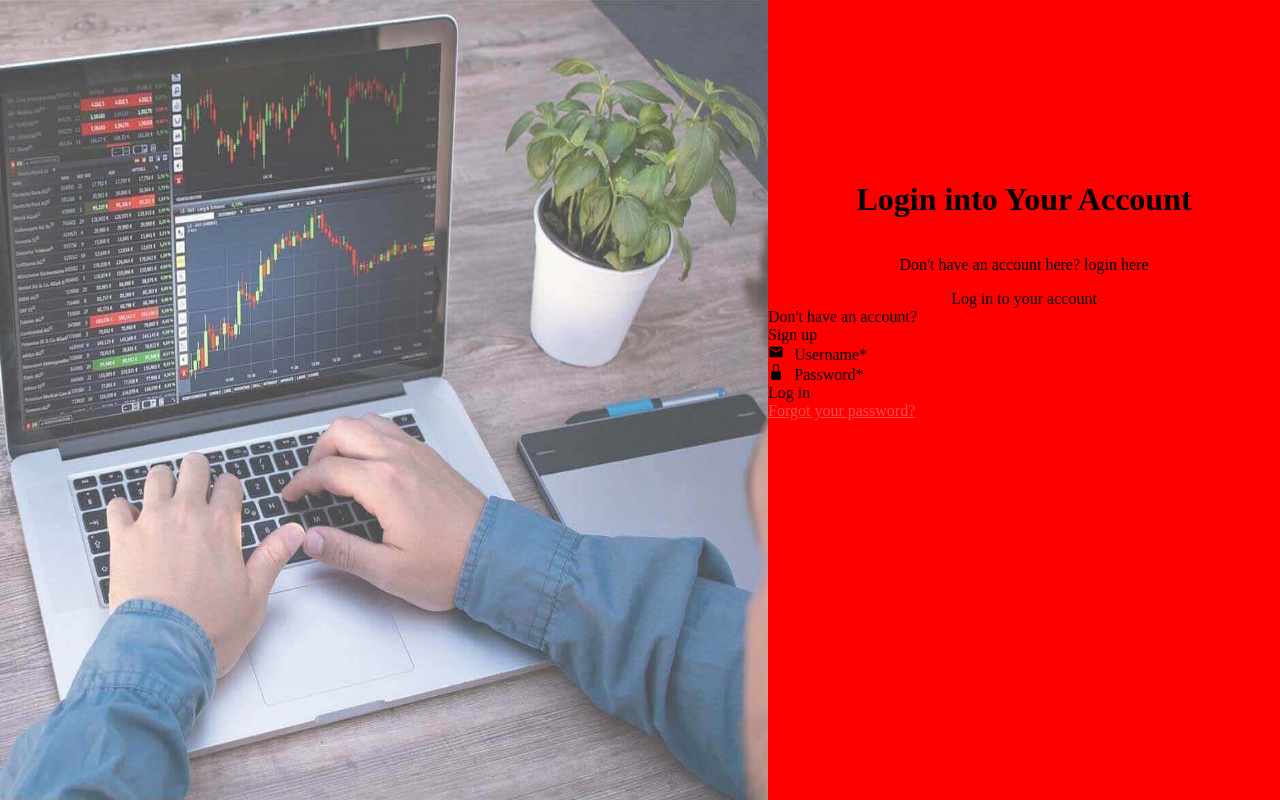
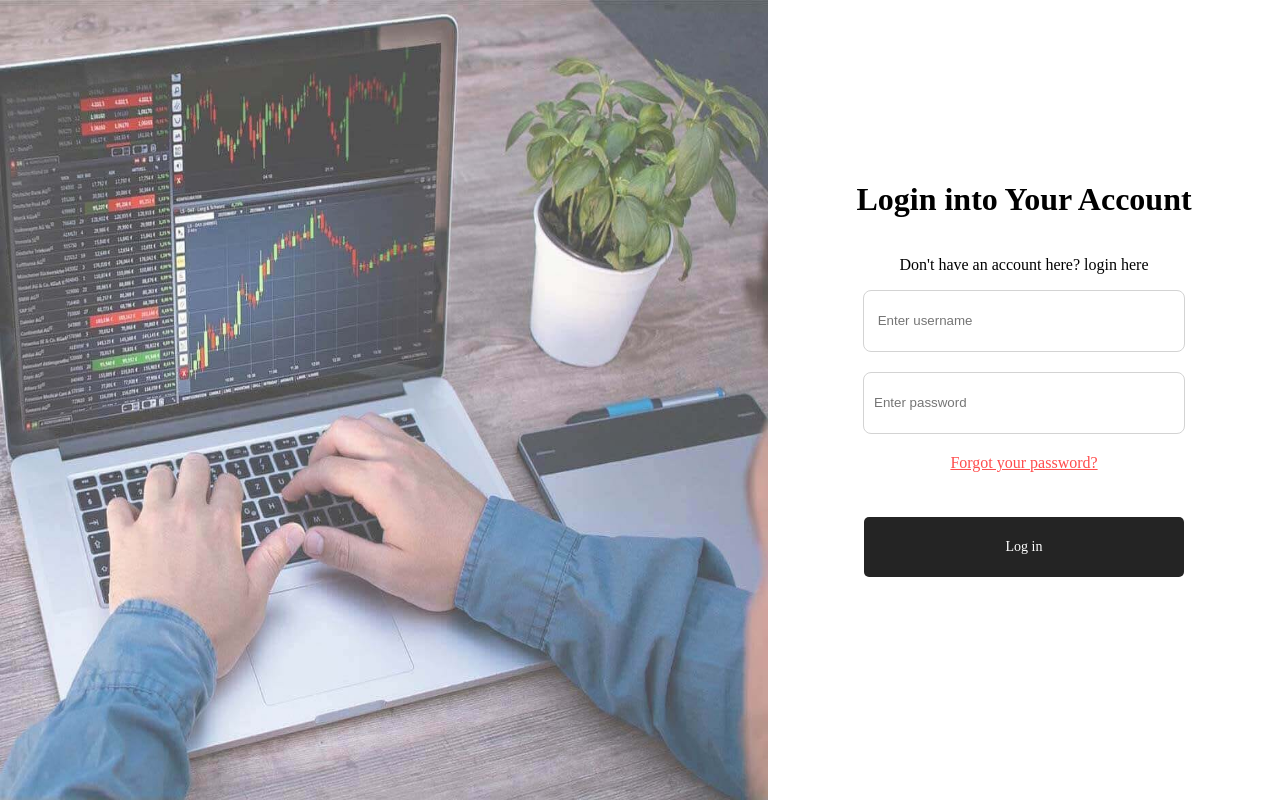
Before and after one commit to EbukaNweje/Bestkryptfield, a React (Vite) app: page /login in a window 1280 px wide. Shown: the top 800 px of the page. Built offline with nearby package versions, Linux system fonts and the light colour scheme.

Commit message:
new commit

```diff
--- a/src/Component/Auth/Login/Login.jsx
+++ b/src/Component/Auth/Login/Login.jsx
@@ -21,16 +21,16 @@ const Login = () => {
                             <p>Don't have an account here? login here </p>
                         </H1>
                         <Card>
-                            <H1 style={{ textAlign: "center" }}>Log in to your account</H1>
-                            <Span>Don't have an account? <Span2 to='/register'>Sign up</Span2></Span>
+                            {/* <H1 style={{ textAlign: "center" }}>Log in to your account</H1> */}
+                            {/* <Span>Don't have an account? <Span2 to='/register'>Sign up</Span2></Span> */}
                             <Form onSubmit={(e) => Login(e)}>
-                                <Label><MdEmail style={{ marginRight: "2%" }} />Username*</Label>
+                                {/* <Label><MdEmail style={{ marginRight: "2%" }} />Username*</Label> */}
                                 <Input type="text" placeholder=' Enter username' />
 
-                                <Label><BsFillLockFill style={{ marginRight: "2%" }} />Password*</Label>
+                                {/* <Label><BsFillLockFill style={{ marginRight: "2%" }} />Password*</Label> */}
                                 <Input type="password" placeholder='Enter password' />
+                                <PassWordText to="/forgotpassword"><span style={{ color: "#FF4D4D", cursor: "pointer", textDecoration: "underline" }}>Forgot your password?</span></PassWordText>
                                 <Button>{loading ? <SpinnerCircular size={25} thickness={100} speed={100} color="rgba(255, 255, 255, 1)" secondaryColor="rgba(0, 0, 0, 0.44)" /> : "Log in"}</Button>
-                                <PassWordText to="/forgotpassword"><span style={{ color: "#FF4D4D", cursor: "pointer", textDecoration: "underline" }}>Forgot your password?</span></PassWordText>
                             </Form>
                         </Card>
                     </RightWrap>
--- a/src/Component/Auth/Login/LoginStyle.jsx
+++ b/src/Component/Auth/Login/LoginStyle.jsx
@@ -17,7 +17,7 @@ export const Wrapper= styled.div`
 export const Right= styled.div`
     width: 40%;
     height: 100vh;
-    background-color: red;
+    background-color: white;
     display: flex;
     align-items: center;
     justify-content: center;
@@ -46,23 +46,55 @@ export const Card= styled.div`
 export const Span= styled.div`
 
 `
-export const Input= styled.div`
-
+export const Input= styled.input`
+   width :300px ;
+   height: 40px;
+   border-radius: 8px;
+   border: 1px solid lightgray;
+   background-color: transparent;
+   padding: 10px;
+   outline: none;
 `
 export const Span2= styled.div`
 
 `
 export const Label= styled.div`
-
+     color: rgb(255, 255, 255);
+    font-size: 14px;
+    font-family: sans-serif, monospace;
+    font-weight: 400;
+    line-height: 14px;
+    margin-bottom: 1%;
+    display: flex;
+    align-items: center;
+ margin-right: 150px;
 `
 export const Button= styled.div`
-
+     border: 0px;
+    display: inline-block;
+    background: #242424;
+    border-radius: 5px;
+    padding: 10px 20px;
+    color: #fff;
+    font-size: 14px;
+    margin-top: 5%;
+    display: flex;
+    justify-content: center;
+    align-items: center;
+    height: 40px;
+    width: 280px;
+    cursor: pointer;
 `
 export const PassWordText= styled.div`
 
 `
 export const Form= styled.div`
-
+    width: 100%;
+    display: flex;
+    flex-direction: column;
+    justify-content: center;
+    align-items: center;
+    gap: 20px;
 `
 export const SpinnerCircular= styled.div`
 
```
